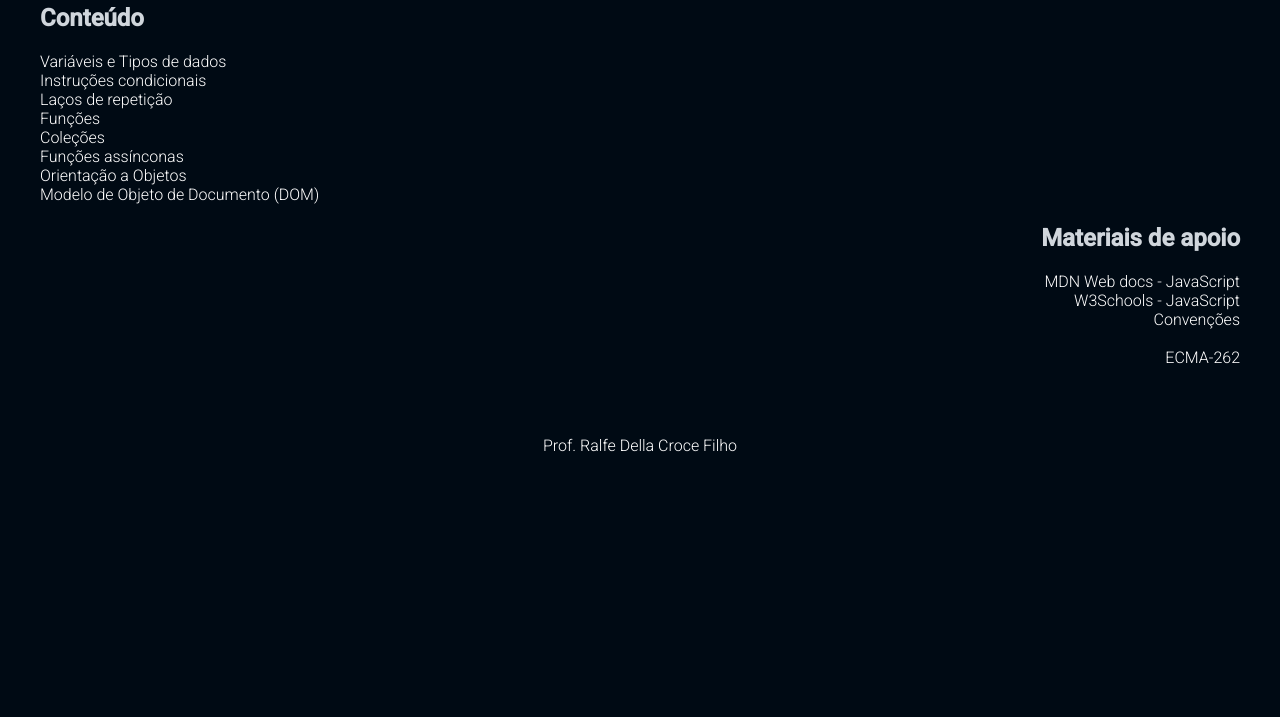
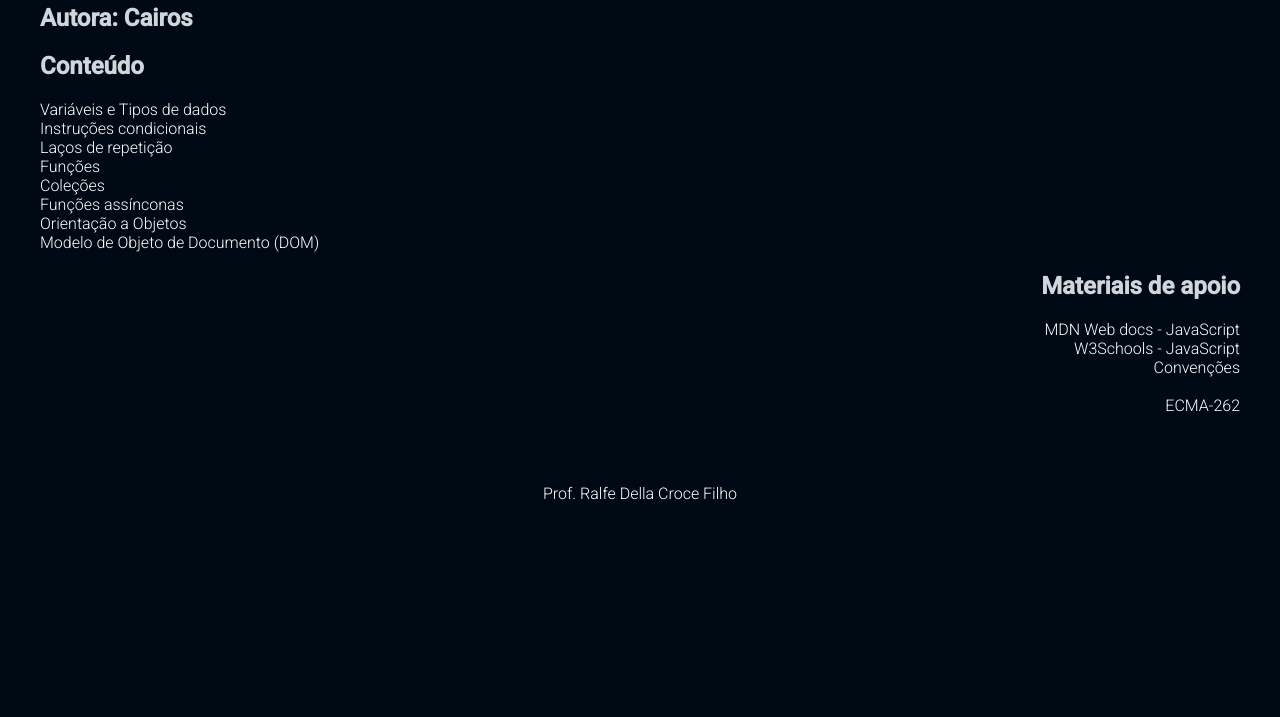
Before and after one commit to Dudacairos/fundamentos-javascript, a plain HTML site: page index.html in a window 1280 px wide. Shown: the part 83-800 px from the top of the page. Drawn offline with Linux system fonts and the light colour scheme.

Commit message:
Alteração Index.html

```diff
--- a/index.html
+++ b/index.html
@@ -12,6 +12,7 @@
 <body>
 
     <h1 class="titulo">JavaScript</h1>
+    <h2>Autora: Cairos</h2>
 
     <h2>Conteúdo</h2>
 
```
